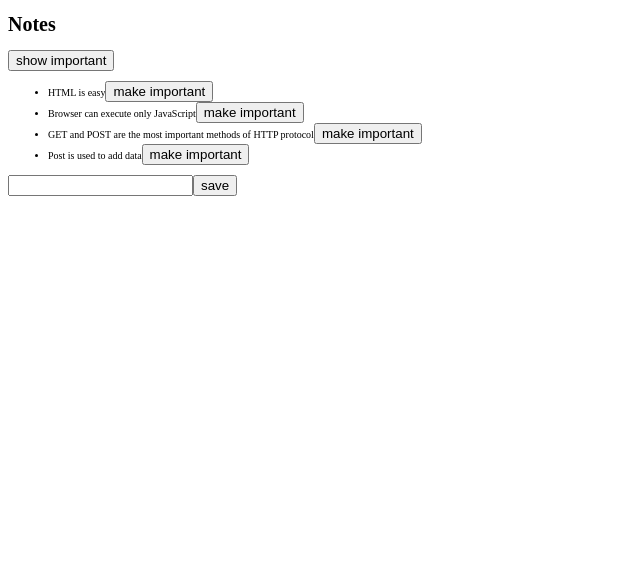
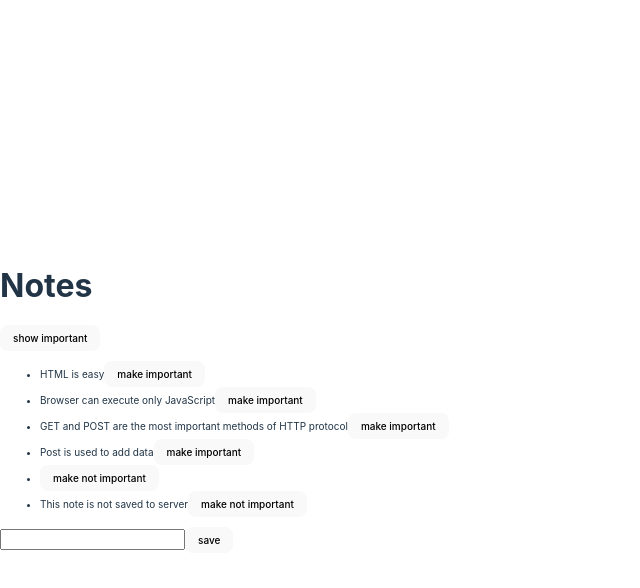
Before and after one commit to Madhusmitamis/04-kokoelman-renderointi, a React (Vite) app: page / in a window 1280 px wide. Shown: the top 588 px of the page, without its empty margins (0-640 px from the left). Built offline with nearby package versions, Linux system fonts and the light colour scheme; data requests are answered from the project's data file.

Commit message:
Osa 2 part d completed.

```diff
--- a/db.json
+++ b/db.json
@@ -19,6 +19,11 @@
       "id": "104f",
       "content": "Post is used to add data",
       "important": false
+    },
+    {
+      "id": "c420",
+      "content": "",
+      "important": true
     }
   ]
 }
--- a/src/App.css
+++ b/src/App.css
@@ -1,3 +1,69 @@
 html {
   font-size: 62.5%;
+  font-family: Inter, system-ui, Avenir, Helvetica, Arial, sans-serif;
+  line-height: 1.5;
+  font-weight: 400;
+
+  color-scheme: light dark;
+  color: rgba(255, 255, 255, 0.87);
+  background-color: #242424;
+
+  font-synthesis: none;
+  text-rendering: optimizeLegibility;
+  -webkit-font-smoothing: antialiased;
+  -moz-osx-font-smoothing: grayscale;
+  -webkit-text-size-adjust: 100%;
 }
+a {
+  font-weight: 500;
+  color: #646cff;
+  text-decoration: inherit;
+}
+a:hover {
+  color: #535bf2;
+}
+
+body {
+  margin: 0;
+  display: flex;
+  place-items: center;
+  min-width: 320px;
+  min-height: 100vh;
+}
+
+h1 {
+  font-size: 3.2em;
+  line-height: 1.1;
+}
+
+button {
+  border-radius: 8px;
+  border: 1px solid transparent;
+  padding: 0.6em 1.2em;
+  font-size: 1em;
+  font-weight: 500;
+  font-family: inherit;
+  background-color: #1a1a1a;
+  cursor: pointer;
+  transition: border-color 0.25s;
+}
+button:hover {
+  border-color: #646cff;
+}
+button:focus,
+button:focus-visible {
+  outline: 4px auto -webkit-focus-ring-color;
+}
+
+@media (prefers-color-scheme: light) {
+  :root {
+    color: #213547;
+    background-color: #ffffff;
+  }
+  a:hover {
+    color: #747bff;
+  }
+  button {
+    background-color: #f9f9f9;
+  }
+}
--- a/src/App.jsx
+++ b/src/App.jsx
@@ -36,18 +36,7 @@
         setNotes(initialNotes)
       })
   }, [])
-  const toggleImportanceOf = (id) => {
-    // console.log('importance of ' + id + ' needs to be toggled')
-// const url = `http://localhost:3001/notes/${id}`
-const note = notes.find(n => n.id === id)
-const changedNote = { ...note, important: !note.important }
 
-noteService
-    .update(id, changedNote)
-    .then(returnedNote => {
-      setNotes(notes.map(note => note.id !== id ? note : returnedNote))
-    })
-}
   const addNote = (event) => {
     event.preventDefault()
     const noteObject = {
@@ -66,11 +55,28 @@
     })
   //console.log('button clicked', event.target)
   }
-
-
   // axios.put(url, changedNote).then(response => {
   //   setNotes(notes.map(n => n.id !== id ? n : response.data))
   // })
+  const toggleImportanceOf = (id) => {
+    // console.log('importance of ' + id + ' needs to be toggled')
+const url = `http://localhost:3001/notes/${id}`
+const note = notes.find(n => n.id === id)
+const changedNote = { ...note, important: !note.important }
+
+noteService
+    .update(id, changedNote)
+    .then(returnedNote => {
+      setNotes(notes.map(note => note.id !== id ? note : returnedNote))
+    })
+    .catch(error => {
+      alert(
+        `the note '${note.content}' was already deleted from server`
+      )
+      setNotes(notes.filter(n => n.id !== id))
+    })
+}
+
 
  const handleNoteChange = (event)=> {
     console.log(event.target.value)
--- a/src/services/notes.js
+++ b/src/services/notes.js
@@ -1,11 +1,19 @@
 import axios from 'axios'
 const baseUrl = 'http://localhost:3001/notes'
 
+// const getAll = () => {
+//   const request = axios.get(baseUrl)
+//   return request.then(response => response.data)
+// }
 const getAll = () => {
   const request = axios.get(baseUrl)
-  return request.then(response => response.data)
+  const nonExisting = {
+    id: 10000,
+    content: 'This note is not saved to server',
+    important: true,
+  }
+  return request.then(response => response.data.concat(nonExisting))
 }
-
 const create = newObject => {
   const request = axios.post(baseUrl, newObject)
   return request.then(response => response.data)
```
